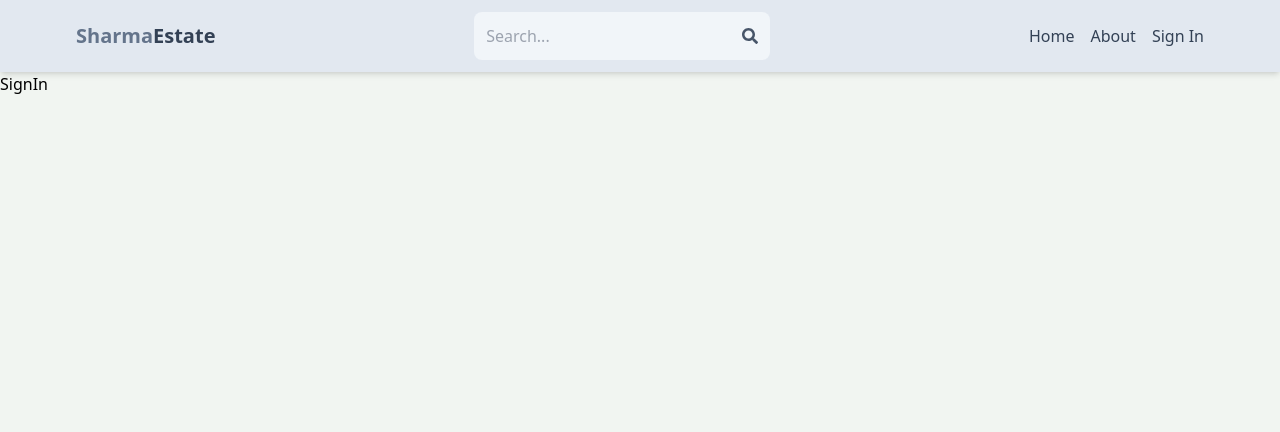
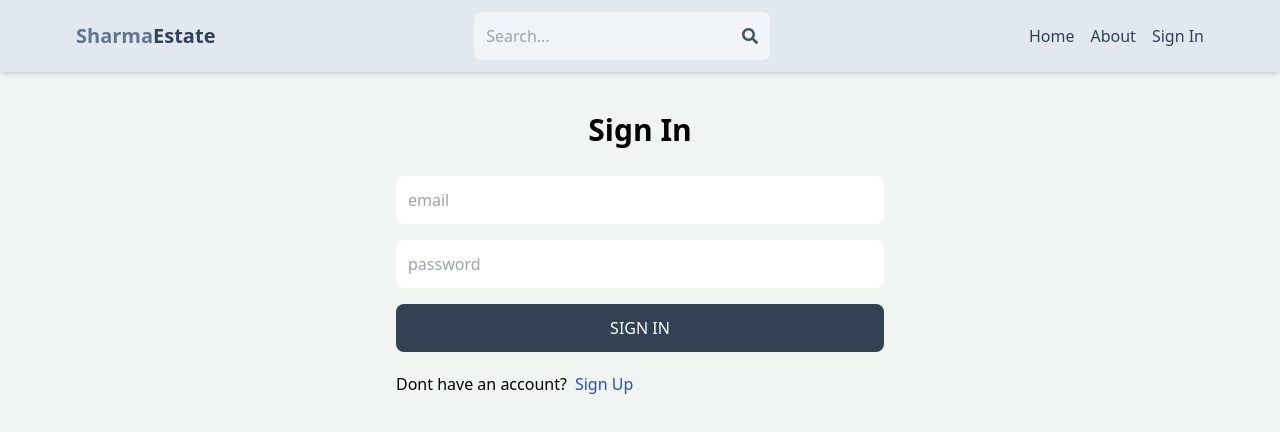
Before and after one commit to sandip-0206/mern-estate, a React (Vite) app in the folder client/: page /sign-in in a window 1280 px wide. Shown: the top 432 px of the page. Built offline with nearby package versions, Linux system fonts and the light colour scheme.

Commit message:
complete sign in page functionality

```diff
--- a/client/src/pages/SignIn.jsx
+++ b/client/src/pages/SignIn.jsx
@@ -1,5 +1,85 @@
-import React from "react";
+import { useState } from "react";
+import { Link, useNavigate } from "react-router-dom";
+
 
 export default function SignIn() {
-  return <div>SignIn</div>;
+  const [formData, setFormdata] = useState({})
+   const [error, setError] = useState(null);
+   const [loading, setLoading] = useState(false);
+
+   const navigate = useNavigate()
+
+  const handleChange = (e) => {
+     setFormdata(
+      {
+        ...formData,
+        [e.target.id]: e.target.value,
+      }
+     );
+  }
+
+  const handleSubmit = async(e) => {
+    e.preventDefault()
+
+    try {
+      setLoading(true)
+    const res = await fetch('/api/auth/signin',
+    {
+      method: 'POST',
+        headers: {
+          'Content-Type': 'application/json',
+        },
+         body: JSON.stringify(formData),
+    })
+    const data = await res.json()
+    if(data.success === false){
+      setLoading(false)
+      setError(data.message)
+      return
+    }
+    setLoading(false)
+    setError(null)
+    navigate('/')
+
+    } catch (error) {
+      setLoading(false)
+      setError(error.message)
+    }
+  }
+
+
+  return (
+    <div className="p-3 max-w-lg mx-auto">
+      <h1 className="text-3xl text-center font-semibold my-7">
+        Sign In
+      </h1>
+      <form onSubmit={handleSubmit} className="flex flex-col gap-4">
+
+        <input type="email"
+               placeholder="email"
+               className="boreder p-3 rounded-lg "
+               id="email"
+               onChange={handleChange}
+            />
+        <input type="password"
+               placeholder="password"
+               className="boreder p-3 rounded-lg "
+               id="password"
+               onChange={handleChange}
+            />
+        <button disabled={loading} className="bg-slate-700 text-white p-3 rounded-lg
+         uppercase hover:opacity-95 disabled:opacity-80">
+          {loading ? 'Loading...' : 'Sign In'}
+         </button>
+      </form>
+
+      <div className="flex gap-2 mt-5">
+        <p>Dont have an account?</p>
+        <Link to='/sign-up'>
+          <span className="text-blue-700">Sign Up</span>
+        </Link>
+      </div>
+      {error && <p className="text-red-700 mt-5">{error}</p> }
+    </div>
+  )
 }
```
